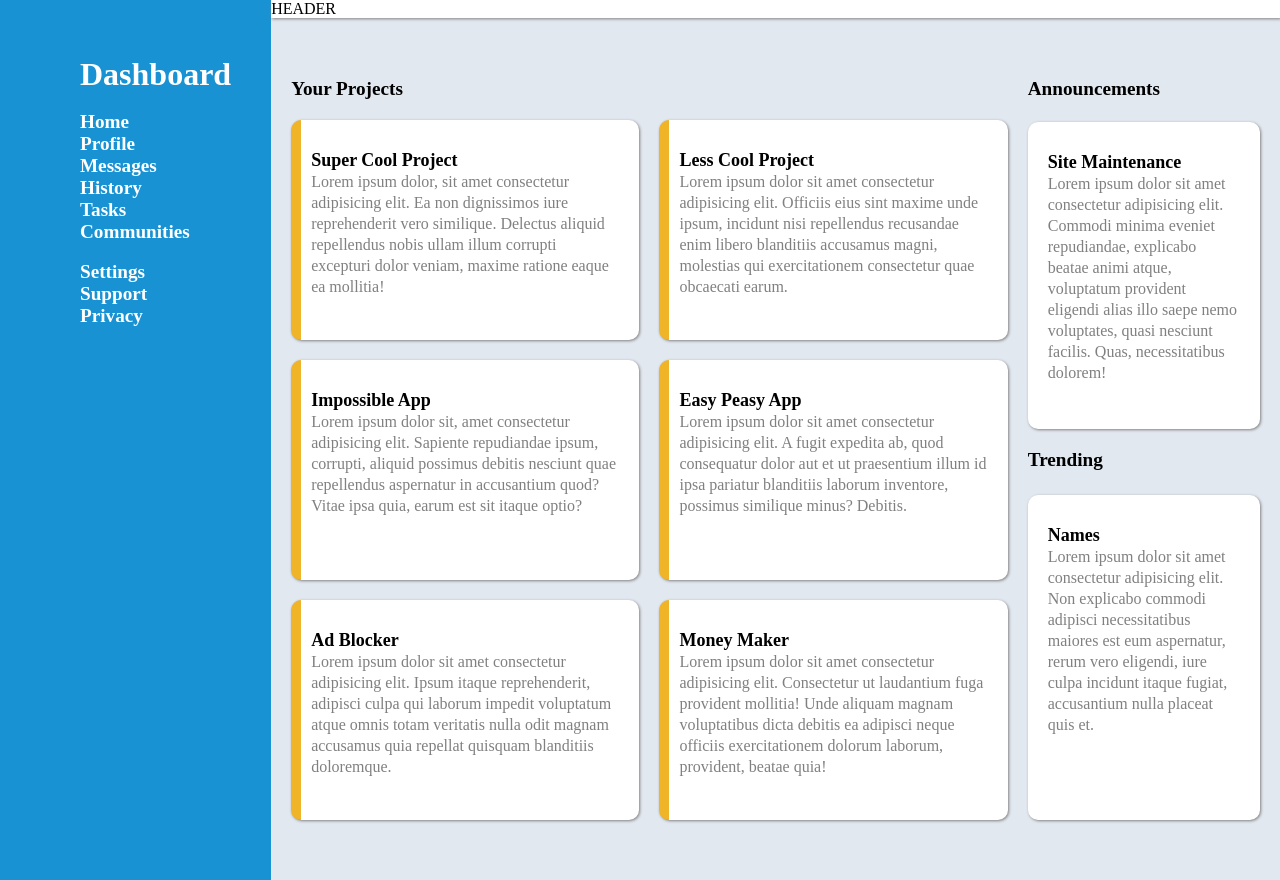
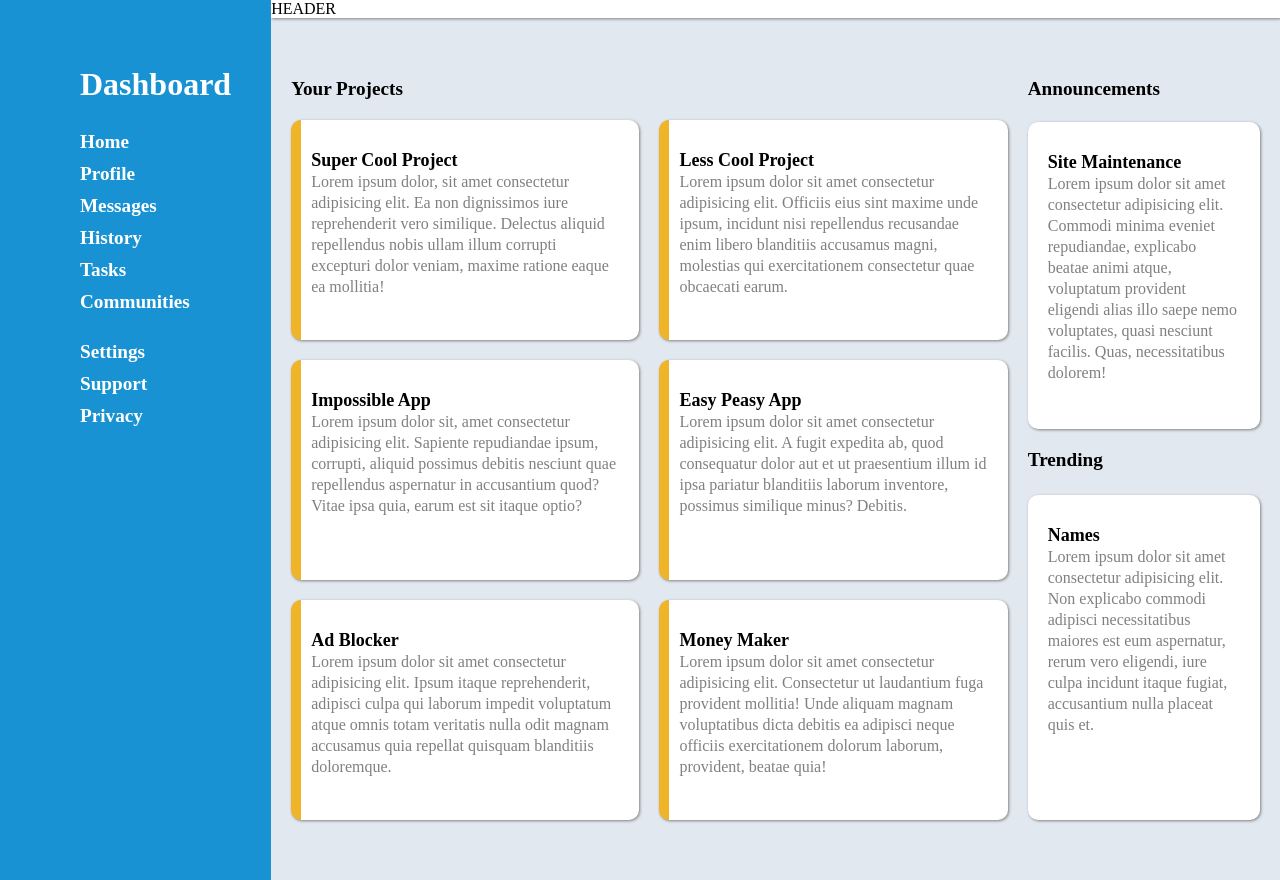
Before and after one commit to bradgerb/odin-admin-dashboard, a plain HTML site: page index.html in a window 1280 px wide. Drawn offline with Linux system fonts and the light colour scheme.

Commit message:
Space out sidebar

```diff
--- a/style.css
+++ b/style.css
@@ -32,6 +32,10 @@ a{
     grid-column: 1 / 2;
     grid-row: 1 / 3;
     padding: 40px;
+}
+
+.sidebar li{
+    padding-top: 10px;
 }
 
 .header{
```
